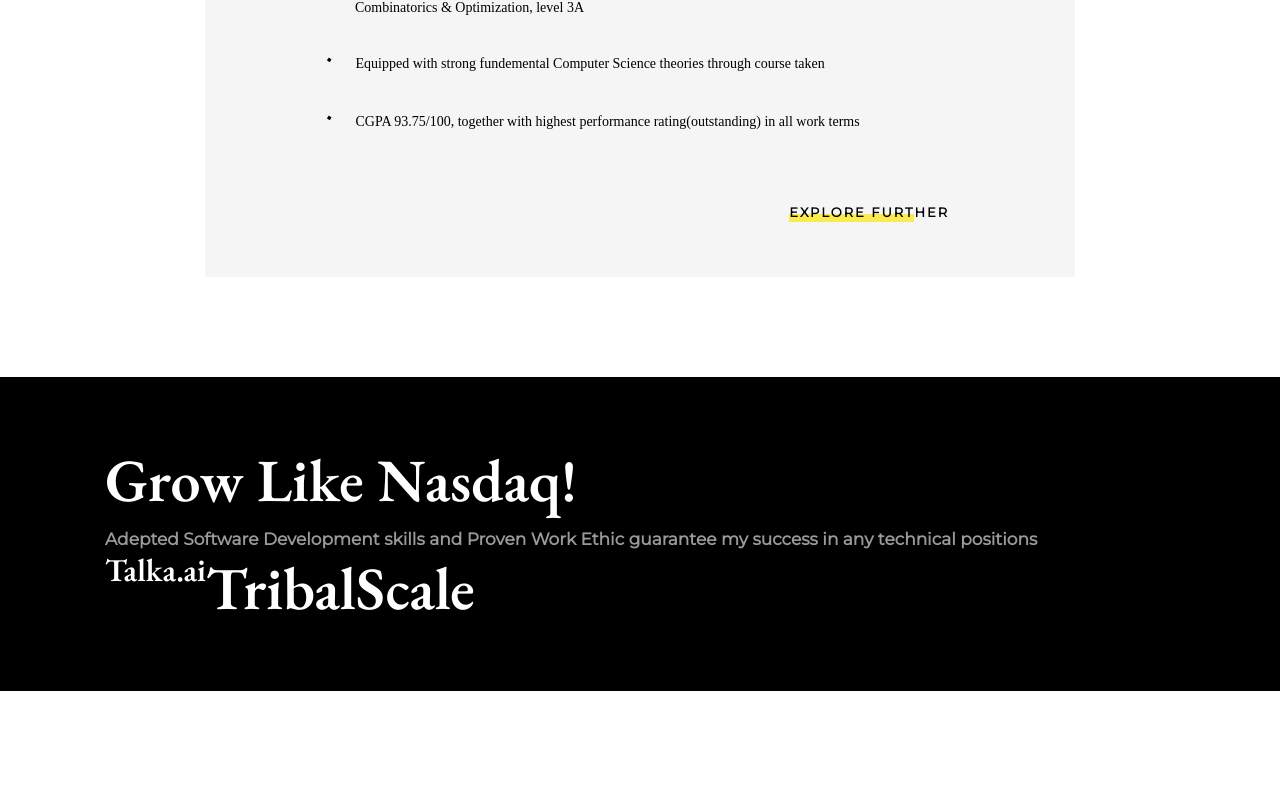
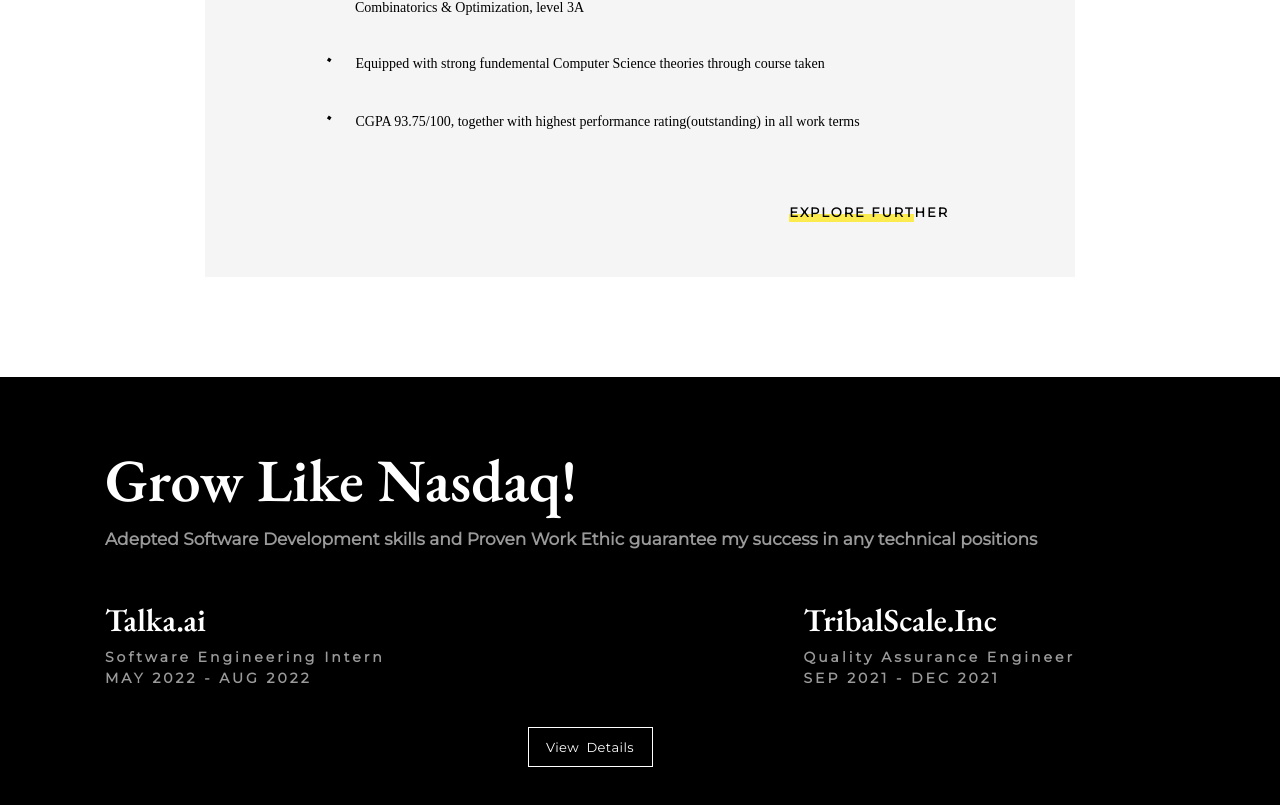
Before and after one commit to Feng-12138/personal_website, a Next.js app in the folder front_end/: page /main in a window 1280 px wide. Shown: the part 989-1794 px from the top of the page. Before the commit the page ends 1680 px from the top, so only its background shows below. Built offline with nearby package versions, Linux system fonts and the light colour scheme.

Commit message:
ready to add grey div

```diff
--- a/front_end/component/mainBody.tsx
+++ b/front_end/component/mainBody.tsx
@@ -6,7 +6,9 @@
 import { yellow } from "@mui/material/colors";
 require("typeface-eb-garamond");
 import { useEffect, useState, useLayoutEffect } from "react";
+import { Button } from "@mui/material";
 import { ListText } from "./listText";
+import WorkingInfo from "./workingInfo";
 //  Adequate Tech Stack for fullstack Development
 
 export default function MainBody() {
@@ -58,6 +60,20 @@
 
   const educationTextThree =
     "Equipped with strong fundemental Computer Science theories through course taken";
+
+  const informationTalka = {
+    link: "https://www.talka.ai/",
+    name: "Talka.ai",
+    title: "Software Engineering Intern",
+    time: "MAY 2022 - AUG 2022",
+  };
+
+  const informationTribalScale = {
+    link: "https://www.tribalscale.com/",
+    name: "TribalScale.Inc",
+    title: "Quality Assurance Engineer",
+    time: "SEP 2021 - DEC 2021",
+  };
   return (
     <div>
       <HeadBar />
@@ -180,13 +196,37 @@
             Adepted Software Development skills and Proven Work Ethic guarantee
             my success in any technical positions
           </div>
-          <div style={{ display: "flex" }}>
-            <span>
-              <div style={{ fontSize: 32 }}>Talka.ai</div>
-              <div></div>
-            </span>
-            <span>TribalScale</span>
+          <div
+            style={{
+              display: "flex",
+              justifyContent: "space-between",
+              marginTop: 50,
+              marginLeft: -40,
+            }}
+          >
+            <WorkingInfo information={informationTalka} />
+            <WorkingInfo information={informationTribalScale} />
           </div>
+          <div
+            style={{ display: "flex", justifyContent: "center", marginTop: 40 }}
+          >
+            <Button
+              variant="outlined"
+              style={{
+                color: "white",
+                borderColor: "white",
+                borderRadius: 0,
+                fontFamily: "Montserrat",
+                fontSize: 13,
+                height: 40,
+                width: 125,
+                textTransform: "none",
+              }}
+            >
+              View&nbsp; Details
+            </Button>
+          </div>
+          <div></div>
         </div>
       </div>
     </div>
--- /dev/null
+++ b/front_end/component/workingInfo.tsx
@@ -0,0 +1,24 @@
+export default function WorkingInfo(props: { information: object }) {
+  const { information } = props as any;
+  return (
+    <span style={{ marginLeft: 40 }}>
+      <div style={{ fontSize: 32 }}>
+        <a href={information["link"]} target="_blank" rel="noopener noreferrer">
+          {information["name"]}
+        </a>
+      </div>
+      <div
+        style={{
+          fontSize: 14,
+          color: "#9a9a9a",
+          fontFamily: "Montserrat",
+          letterSpacing: 3,
+          marginTop: 7,
+        }}
+      >
+        <div style={{ marginBottom: 3 }}>{information["title"]}</div>
+        <div>{information["time"]}</div>
+      </div>
+    </span>
+  );
+}
--- a/front_end/styles/globals.css
+++ b/front_end/styles/globals.css
@@ -1,6 +1,7 @@
 
 html {
-  width: fit-content
+  width: fit-content;
+  /* background-color: black; */
 }
 body {
   padding: 0;
```
Also changed, not shown: front_end/component/mainBodyButton.tsx (deleted, +0 -11 lines), front_end/pages/index.tsx (+18 -1 lines).
